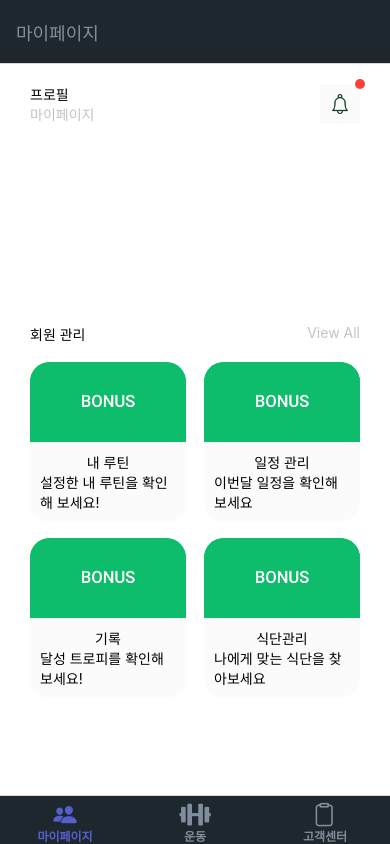
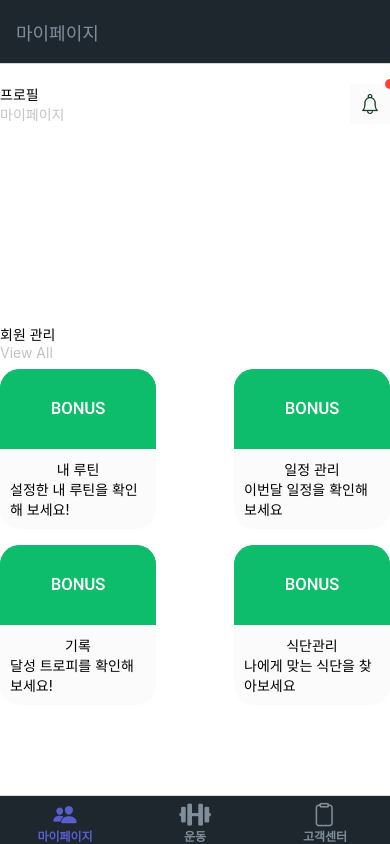
Before and after one commit to Todays-Hardcoding/SiBan, a React Native app in the folder front/: screen /MYPAGE in a window 390 px wide. Built offline with nearby package versions, Linux system fonts and the light colour scheme.

Commit message:
토글 기능 추가

```diff
--- a/front/navigation/MyPageNav.js
+++ b/front/navigation/MyPageNav.js
@@ -43,7 +43,7 @@ const ActivityNav = () => {
       <Tab.Screen
         name="ROUTINERECORD"
         component={RoutineRecord}
-        options={{ tabBarLabel: "기록", swipeEnabled: "true" }}
+        options={{ tabBarLabel: "기록" }}
       />
       <Tab.Screen
         name="ACCOMPLISHED"
--- a/front/screens/MyPage/MyProfile.js
+++ b/front/screens/MyPage/MyProfile.js
@@ -1,5 +1,6 @@
-import React from "react";
+import React, { useState } from "react";
 import {
+  StyleSheet,
   SafeAreaView,
   View,
   Text,
@@ -8,6 +9,7 @@ import {
   TouchableOpacity,
 } from "react-native";
 import { COLORS, SIZES, icons, images } from "../../constants";
+import { Table, Row, Rows } from "react-native-table-component-2";
 
 const MyProfile = ({ navigation }) => {
   const specialPromoData = [
@@ -23,14 +25,14 @@ const MyProfile = ({ navigation }) => {
       img: images.promoBanner,
       title: "일정 관리",
       description: "이번달 일정을 확인해 보세요",
-      code: "ActivityNav",
+      code: "OthersNav",
     },
     {
       id: 3,
       img: images.promoBanner,
       title: "기록",
       description: "달성 트로피를 확인해 보세요!",
-      code: "OthersNav",
+      code: "ActivityNav",
     },
     {
       id: 4,
@@ -121,6 +123,7 @@ const MyProfile = ({ navigation }) => {
         {renderPromoHeader()}
       </View>
     );
+    const [shouldShow, setShouldShow] = useState(true);
 
     const renderPromoHeader = () => (
       <View
@@ -129,12 +132,27 @@ const MyProfile = ({ navigation }) => {
           marginBottom: SIZES.padding,
         }}
       >
-        <View style={{ flex: 1 }}>
+        <SafeAreaView style={{ flex: 1, backgroundColor: COLORS.white }}>
           <Text>회원 관리</Text>
-        </View>
-        <TouchableOpacity onPress={() => console.log("View All")}>
-          <Text style={{ color: COLORS.gray }}>View All</Text>
-        </TouchableOpacity>
+          <TouchableOpacity onPress={() => setShouldShow(!shouldShow)}>
+            <Text style={{ color: COLORS.gray }}>View All</Text>
+          </TouchableOpacity>
+          <View>
+            {shouldShow ? (
+              <FlatList
+                renderItem={renderItem}
+                contentContainerStyle={{ paddingHorizontal: SIZES.padding * 3 }}
+                numColumns={2}
+                columnWrapperStyle={{ justifyContent: "space-between" }}
+                data={specialPromos}
+                keyExtractor={(item) => `${item.id}`}
+                showsVerticalScrollIndicator={false}
+
+              ></FlatList>
+            ) : MyProfileModify()}
+          </View>
+        </SafeAreaView>
+
       </View>
     );
 
@@ -183,16 +201,49 @@ const MyProfile = ({ navigation }) => {
       </TouchableOpacity>
     );
 
+    const MyProfileModify = () => {
+      // state = {age:"", gender:"",height:"",weight:""}
+      // const [value, setValue] = useState('김이나');
+
+      var state = {
+        tableHead: ["회원이름"],
+        tableData: [
+          ["나이", "22"],
+          ["성별", "남"],
+          ["키", "175"],
+          ["몸무게", "70"],
+        ],
+      };
+      return (
+        <View style={styles.container}>
+          <View style={styles.profile}>
+            <Table borderStyle={{ borderWidth: 2, borderColor: "black" }}>
+              <Row
+                data={state.tableHead}
+                style={styles.head}
+                textStyle={styles.text}
+              />
+              <Rows data={state.tableData} textStyle={styles.text} />
+            </Table>
+
+            <TouchableOpacity
+              onPress={() => {
+                navigation.navigate("ModifyPage", { screen: "MYPROFILEMODIFY" });
+              }}
+              style={styles.userProfile}
+            >
+              <Text style={styles.userProfileText}>정보수정</Text>
+            </TouchableOpacity>
+          </View>
+        </View>
+      );
+    };
+
+
+
     return (
       <FlatList
         ListHeaderComponent={HeaderComponent}
-        contentContainerStyle={{ paddingHorizontal: SIZES.padding * 3 }}
-        numColumns={2}
-        columnWrapperStyle={{ justifyContent: "space-between" }}
-        data={specialPromos}
-        keyExtractor={(item) => `${item.id}`}
-        renderItem={renderItem}
-        showsVerticalScrollIndicator={false}
         ListFooterComponent={<View style={{ marginBottom: 80 }}></View>}
       />
     );
@@ -205,4 +256,32 @@ const MyProfile = ({ navigation }) => {
   );
 };
 
+const styles = StyleSheet.create({
+  container: {
+    flex: 1,
+  },
+  profile: {
+    flex: 8,
+    padding: 16,
+    paddingTop: 30,
+    backgroundColor: "#fff",
+  },
+  head: {
+    height: 40,
+    backgroundColor: "#F5EEDC",
+  },
+  text: {
+    margin: 6,
+    textAlign: "center",
+  },
+  userProfile: {
+    flex: 0.1,
+    backgroundColor: "gray",
+    alignItems: "center",
+    justifyContent: "center",
+    flexDirection: "row",
+  },
+});
+
+
 export default MyProfile;
```
